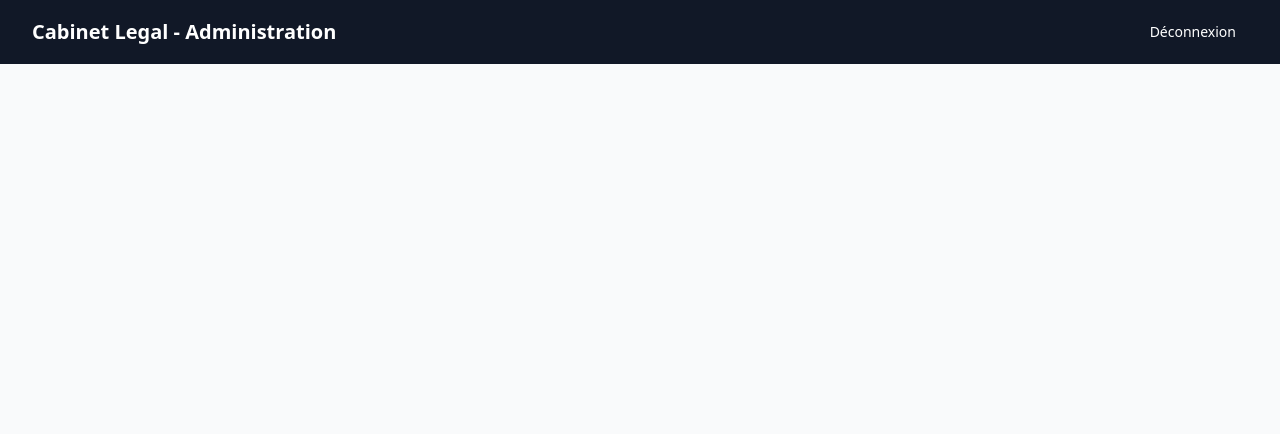
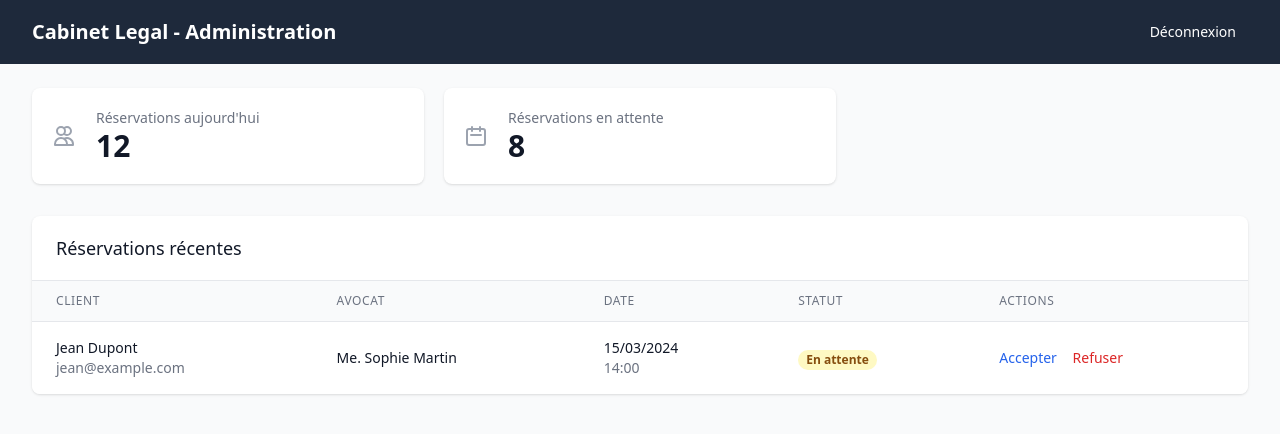
Before and after one commit to Abdellah-EL-malky/Avocat-Connect, a PHP site: page /pages/admin.php in a window 1280 px wide. Shown: the top 434 px of the page. Run offline with PHP 8.4, Linux system fonts and the light colour scheme; some libraries are stand-ins or nearby versions.

Commit message:
integration de la page admin

```diff
--- a/pages/admin.php
+++ b/pages/admin.php
@@ -8,7 +8,7 @@
   <script src="https://cdn.tailwindcss.com"></script>
 </head>
 <body class="bg-gray-50">
-  <nav class="bg-gray-900 text-white">
+  <nav class="bg-slate-800 text-white">
     <div class="max-w-7xl mx-auto px-4 sm:px-6 lg:px-8">
       <div class="flex items-center justify-between h-16">
         <div class="flex items-center">
@@ -22,3 +22,109 @@
       </div>
     </div>
   </nav>
+  <div class="max-w-7xl mx-auto py-6 sm:px-6 lg:px-8">
+    <div class="grid grid-cols-1 gap-5 sm:grid-cols-2 lg:grid-cols-3">
+      <div class="bg-white overflow-hidden shadow rounded-lg">
+        <div class="p-5">
+          <div class="flex items-center">
+            <div class="flex-shrink-0">
+              <svg class="h-6 w-6 text-gray-400" fill="none" stroke="currentColor" viewBox="0 0 24 24">
+                <path stroke-linecap="round" stroke-linejoin="round" stroke-width="2" d="M12 4.354a4 4 0 110 5.292M15 21H3v-1a6 6 0 0112 0v1zm0 0h6v-1a6 6 0 00-9-5.197M13 7a4 4 0 11-8 0 4 4 0 018 0z" />
+              </svg>
+            </div>
+            <div class="ml-5 w-0 flex-1">
+              <dl>
+                <dt class="text-sm font-medium text-gray-500 truncate">
+                  Réservations aujourd'hui
+                </dt>
+                <dd class="text-3xl font-semibold text-gray-900">
+                  12
+                </dd>
+              </dl>
+            </div>
+          </div>
+        </div>
+      </div>
+
+      <div class="bg-white overflow-hidden shadow rounded-lg">
+        <div class="p-5">
+          <div class="flex items-center">
+            <div class="flex-shrink-0">
+              <svg class="h-6 w-6 text-gray-400" fill="none" stroke="currentColor" viewBox="0 0 24 24">
+                <path stroke-linecap="round" stroke-linejoin="round" stroke-width="2" d="M8 7V3m8 4V3m-9 8h10M5 21h14a2 2 0 002-2V7a2 2 0 00-2-2H5a2 2 0 00-2 2v12a2 2 0 002 2z" />
+              </svg>
+            </div>
+            <div class="ml-5 w-0 flex-1">
+              <dl>
+                <dt class="text-sm font-medium text-gray-500 truncate">
+                  Réservations en attente
+                </dt>
+                <dd class="text-3xl font-semibold text-gray-900">
+                  8
+                </dd>
+              </dl>
+            </div>
+          </div>
+        </div>
+      </div>
+    </div>
+
+    <div class="mt-8">
+      <div class="bg-white shadow overflow-hidden sm:rounded-lg">
+        <div class="px-4 py-5 sm:px-6">
+          <h3 class="text-lg leading-6 font-medium text-gray-900">
+            Réservations récentes
+          </h3>
+        </div>
+        <div class="border-t border-gray-200">
+          <table class="min-w-full divide-y divide-gray-200">
+            <thead class="bg-gray-50">
+              <tr>
+                <th class="px-6 py-3 text-left text-xs font-medium text-gray-500 uppercase tracking-wider">
+                  Client
+                </th>
+                <th class="px-6 py-3 text-left text-xs font-medium text-gray-500 uppercase tracking-wider">
+                  Avocat
+                </th>
+                <th class="px-6 py-3 text-left text-xs font-medium text-gray-500 uppercase tracking-wider">
+                  Date
+                </th>
+                <th class="px-6 py-3 text-left text-xs font-medium text-gray-500 uppercase tracking-wider">
+                  Statut
+                </th>
+                <th class="px-6 py-3 text-left text-xs font-medium text-gray-500 uppercase tracking-wider">
+                  Actions
+                </th>
+              </tr>
+            </thead>
+            <tbody class="bg-white divide-y divide-gray-200">
+              <tr>
+                <td class="px-6 py-4 whitespace-nowrap">
+                  <div class="text-sm font-medium text-gray-900">Jean Dupont</div>
+                  <div class="text-sm text-gray-500">jean@example.com</div>
+                </td>
+                <td class="px-6 py-4 whitespace-nowrap">
+                  <div class="text-sm text-gray-900">Me. Sophie Martin</div>
+                </td>
+                <td class="px-6 py-4 whitespace-nowrap">
+                  <div class="text-sm text-gray-900">15/03/2024</div>
+                  <div class="text-sm text-gray-500">14:00</div>
+                </td>
+                <td class="px-6 py-4 whitespace-nowrap">
+                  <span class="px-2 inline-flex text-xs leading-5 font-semibold rounded-full bg-yellow-100 text-yellow-800">
+                    En attente
+                  </span>
+                </td>
+                <td class="px-6 py-4 whitespace-nowrap text-sm font-medium">
+                  <button class="text-blue-600 hover:text-blue-900 mr-3">Accepter</button>
+                  <button class="text-red-600 hover:text-red-900">Refuser</button>
+                </td>
+              </tr>
+            </tbody>
+          </table>
+        </div>
+      </div>
+    </div>
+  </div>
+</body>
+</html>
```
